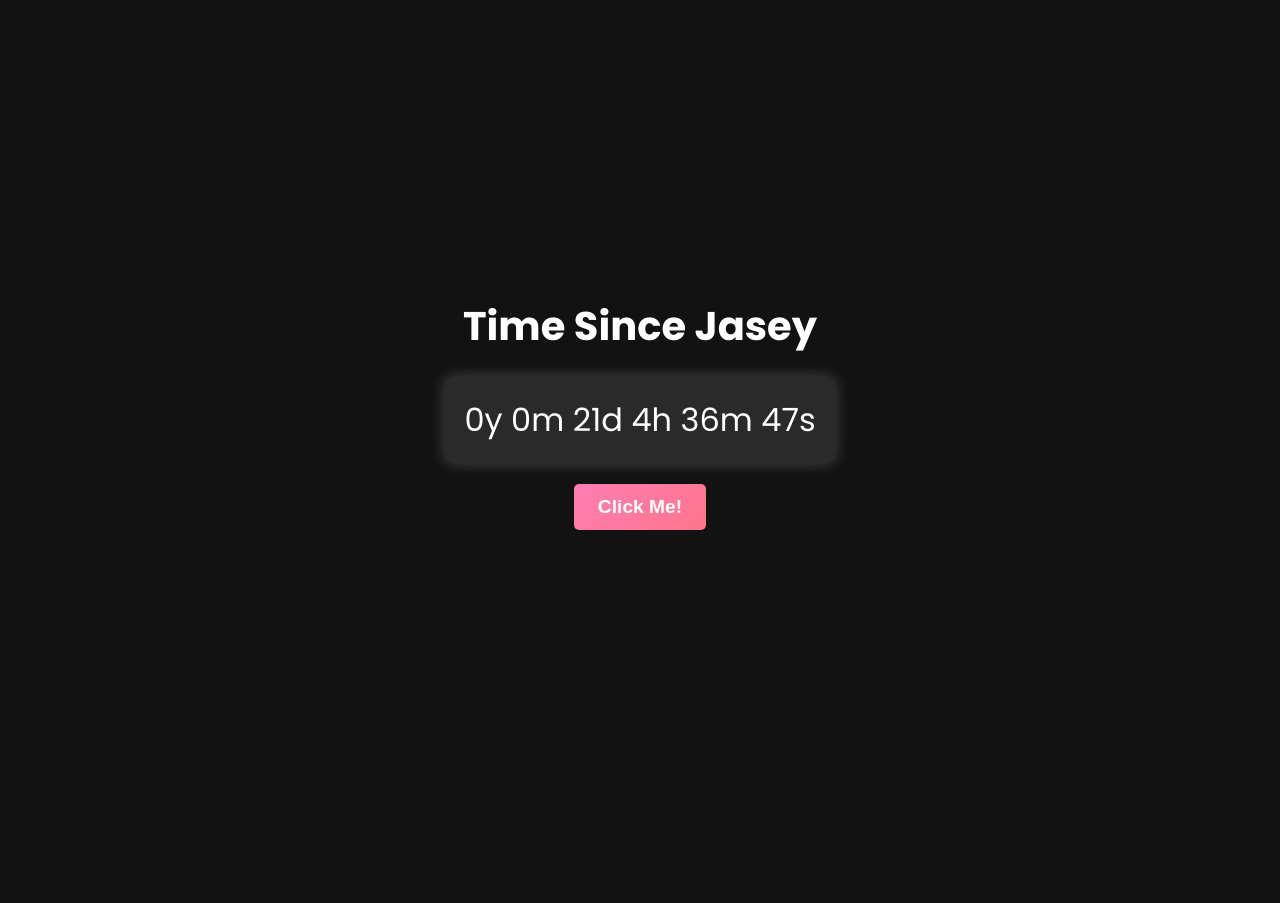
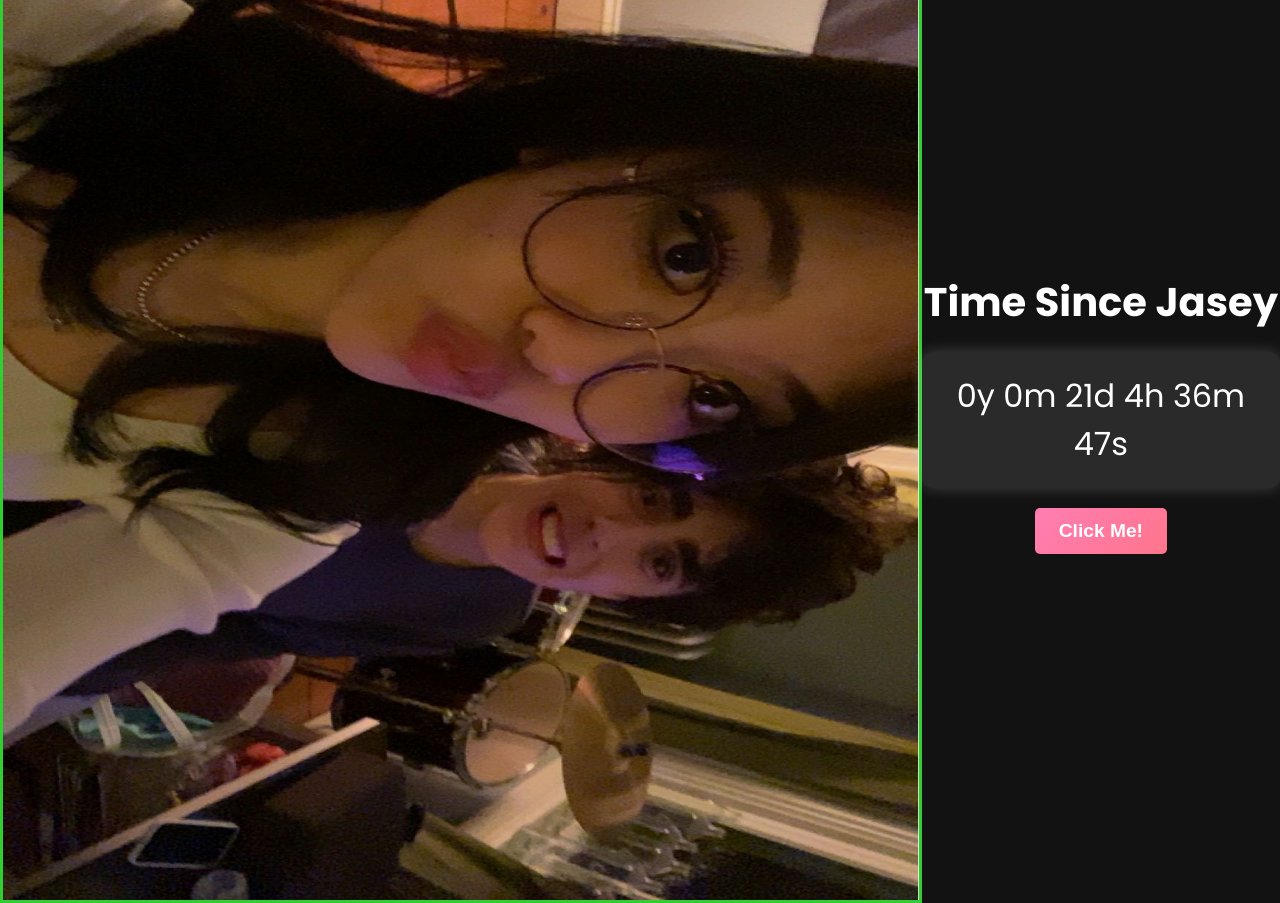
Before and after one commit to jasonmeier33012/jasonmeier33012.github.io, a plain HTML site: page index.html in a window 1280 px wide. Before the commit the page ends 800 px from the top, so only its background shows below. Drawn offline with Linux system fonts and the light colour scheme.

Commit message:
Update index.html

```diff
--- a/index.html
+++ b/index.html
@@ -8,6 +8,7 @@
     <link href="https://fonts.googleapis.com/css2?family=Poppins:wght@300;400;700&display=swap" rel="stylesheet">
 </head>
 <body>
+    <img src="images/IMG_2361.JPG" style="width:1000px;height:1000px;border:3px solid limegreen;">
     <div class="container">
         <h1>Time Since Jasey</h1>
         <div id="counter">Loading...</div>
```
